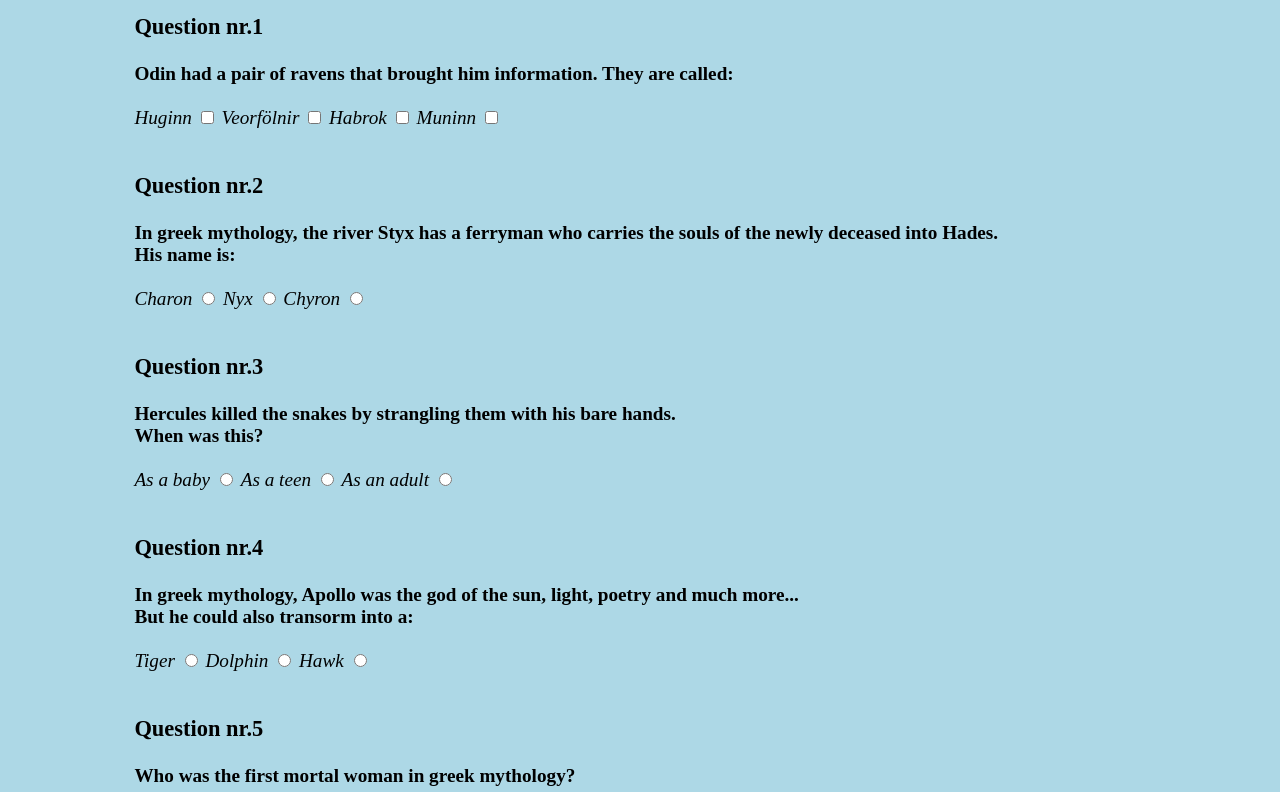
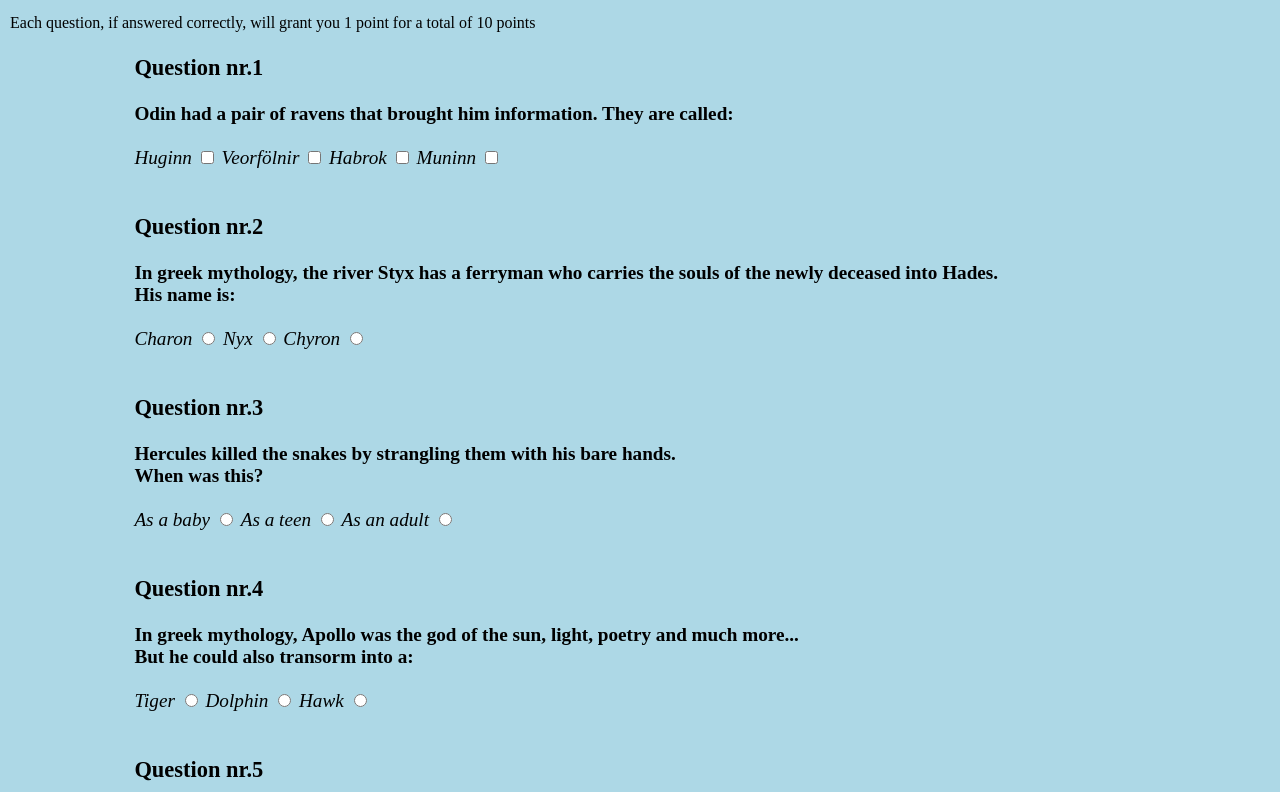
Before and after one commit to AeosKayl/basic-mythology-quiz, a plain HTML site: page index.html in a window 1280 px wide. Shown: the part 241-1033 px from the top of the page. Drawn offline with Linux system fonts and the light colour scheme.

Commit message:
changed the placement of some elements and added some

```diff
--- a/index.html
+++ b/index.html
@@ -17,13 +17,15 @@
     <h2 class="header">From Elysium to Valhalla</h2>
   </div>
 
+  <legend>Each question, if answered correctly, will grant you 1 point for a total of 10 points</legend>
   <div class="quiz-container" id="quiz">
     <h3>Question nr.1</h3>
     <div class="question">
       <strong> Odin had a pair of ravens that brought him information. They are called: </strong>
     </div>
-    <br>
+
     <div class="answers">
+      <br>
       <label for="option1">Huginn</label>
       <input type="checkbox" name="choice1" id="option1" value="right">
 
@@ -44,8 +46,9 @@
         the newly deceased into Hades. <br> His name is:
       </strong>
     </div>
-    <br>
+
     <div class="answers">
+      <br>
       <label for="answer1">Charon</label>
       <input type="radio" name="choice2" id="answer1" value="right">
 
@@ -63,8 +66,9 @@
         <br> When was this?
       </strong>
     </div>
-    <br>
+
     <div class="answers">
+      <br>
       <label for="answer4">As a baby</label>
       <input type="radio" name="choice3" id="answer4" value="right">
 
@@ -82,8 +86,9 @@
          <br> But he could also transorm into a:
       </strong>
     </div>
-    <br>
+
     <div class="answers">
+      <br>
       <label for="answer7">Tiger</label>
       <input type="radio" name="choice4" id="answer7" value="wrong">
 
@@ -100,8 +105,9 @@
       <strong>Who was the first mortal woman in greek mythology?
       </strong>
     </div>
-    <br>
+
     <div class="answers">
+      <br>
       <label for="answer10">Penelope</label>
       <input type="radio" name="choice5" id="answer10" value="wrong">
 
@@ -119,8 +125,9 @@
          <br> She had the head of a:
       </strong>
     </div>
-    <br>
+
     <div class="answers">
+      <br>
       <label for="answer13">Swan</label>
       <input type="radio" name="choice6" id="answer13" value="wrong">
 
@@ -138,8 +145,9 @@
          <br> This deity is none other than:
       </strong>
     </div>
-    <br>
+
     <div class="answers">
+      <br>
       <label for="answer16">Zeus</label>
       <input type="radio" name="choice7" id="answer16" value="wrong">
 
@@ -157,8 +165,9 @@
          <br> One of which is:
       </strong>
     </div>
-    <br>
+
     <div class="answers">
+      <br>
       <label for="answer19">Lofn</label>
       <input type="radio" name="choice8" id="answer19" value="wrong">
 
```
